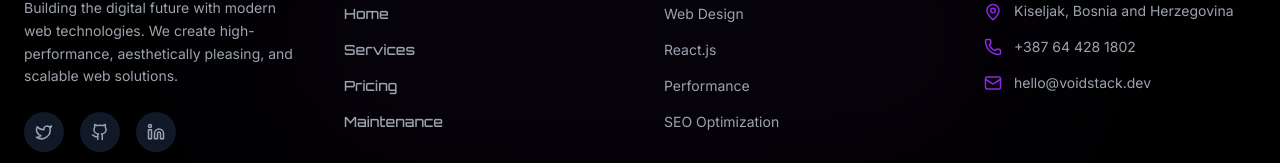
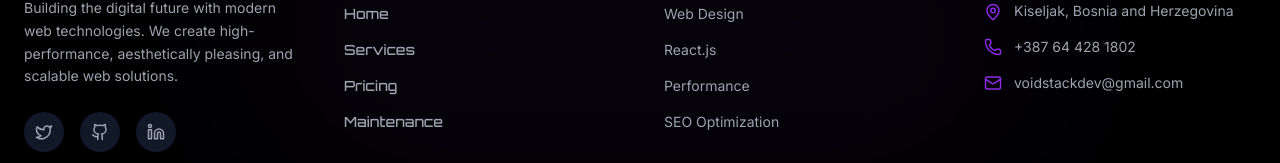
Before and after one commit to marshalneo991/voidstack-website, a React (Vite) app: page / in a window 1280 px wide. Shown: the part 1828-1991 px from the top of the page. Built offline with nearby package versions, Linux system fonts and the light colour scheme.

Commit message:
Email changed

```diff
--- a/src/components/Footer.jsx
+++ b/src/components/Footer.jsx
@@ -74,7 +74,7 @@
                             </li>
                             <li className="flex items-center gap-3 text-gray-400 text-sm">
                                 <Mail size={18} className="text-primary shrink-0" />
-                                <a href="mailto:hello@voidstack.dev" className="hover:text-primary transition-colors">hello@voidstack.dev</a>
+                                <a href="mailto:voidstackdev@gmail.com" className="hover:text-primary transition-colors">voidstackdev@gmail.com</a>
                             </li>
                         </ul>
                     </div>
```
